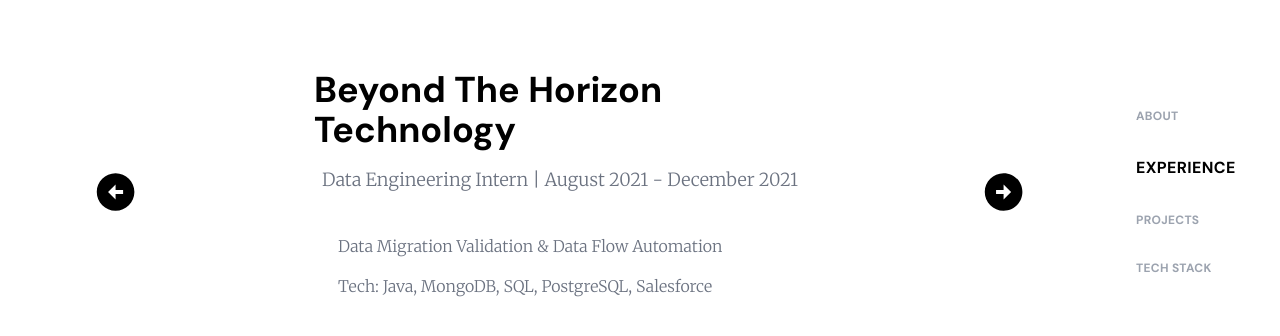
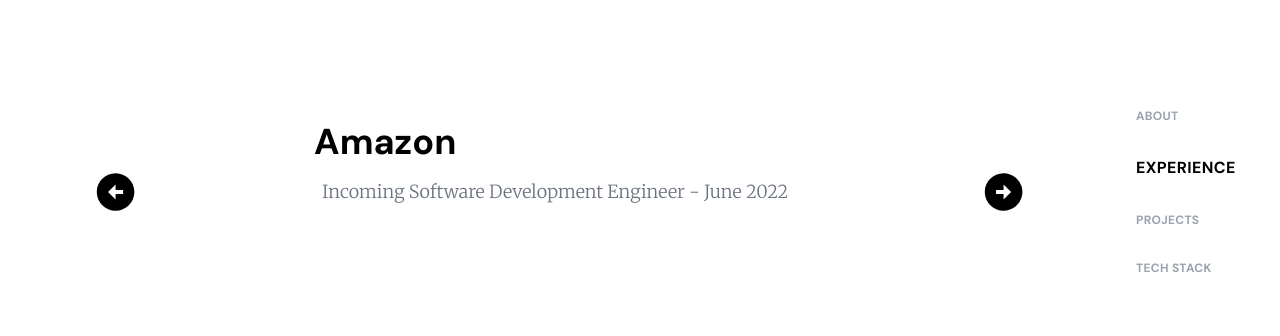
Before and after one commit to davidk101/portfolio, a React (Create React App) app: page /experience in a window 1280 px wide. Shown: the part 232-568 px from the top of the page. Built offline with nearby package versions, Linux system fonts and the light colour scheme.

Commit message:
update work experience for 2022

```diff
--- a/src/pages/about.js
+++ b/src/pages/about.js
@@ -22,10 +22,7 @@ const About = ({ setPage, pageVariants, pageTransition }) => {
                     </h1>
                     <p className="sm:ml-1 text-base mt-6 sm:mt-12 sm:text-xl font-serif text-gray-500">
                         <p className = "my-5">
-                            Hey there! My name is David Kumar and I am a Senior graduating in May of 2022 with a B.S. in Computer Engineering from The University of Texas at Dallas.
-                        </p>
-                        <p className = "my-5">
-                            With my experience, I have a proven track record of delivering optimal, scalable solutions using a diverse set of software tools.
+                            Hey there! I am an AWS-Certified, five-time tech intern with several apps that have amassed hundreds of users - one of which was acquired in August'21 by a company with $1,000,000,000 in assets.
                         </p>
                     </p>
 
--- a/src/pages/experience.js
+++ b/src/pages/experience.js
@@ -10,10 +10,22 @@ const Work = ({ setPage, pageVariants, pageTransition }) => {
 
     const workList = [
         {
+            head1: "Amazon",
+            head2: "Incoming Software Development Engineer - June 2022",
+            body1: "",
+            body2: "",
+        },
+        {
             head1: "Beyond The Horizon Technology",
-            head2: "Data Engineering Intern | August 2021 - December 2021",
-            body1: "Data Migration Validation & Data Flow Automation",
-            body2: "Tech: Java, MongoDB, SQL, PostgreSQL, Salesforce",
+            head2: "Software Engineering Intern | January - May 2022",
+            body1: "Kubernetes-native CI/CD pipeline development\n",
+            body2: "Tech: Java, OpenShift, AWS, Tekton",
+        },
+        {
+            head1: "Beyond The Horizon Technology",
+            head2: "Data Engineering Intern | August - December 2021",
+            body1: "Enterprise Architecture",
+            body2: "Tech: Bash, Python, AWS, SQL",
         },
         {
             head1: "NCR Corporation",
--- a/src/pages/projects.js
+++ b/src/pages/projects.js
@@ -24,7 +24,7 @@ const Projects = ({ setPage, pageVariants, pageTransition }) => {
             title: "Playback Speed Control",
             description1:
                 "Google Chrome extension to scrub the playback speed of Blackboard Collaborate videos.",
-            description2: "60+ weekly users on the Chrome Webstore.",
+            description2: "200+ weekly users on the Chrome Webstore.",
             github: "https://github.com/davidk101/playback-speed-control",
             website:
                 "https://chrome.google.com/webstore/detail/blackboard-collaborate-pl/llnbibipjggpeacamkhgkkebjgjaahjb",
@@ -50,15 +50,6 @@ const Projects = ({ setPage, pageVariants, pageTransition }) => {
         },
         {
             image: "",
-            title: "Cryptobite Server",
-            description1:
-                "Blockchain implementation for an iOS App that allows users to use Proof-Of-Stake algorithms to invest in a real-time cryptocurrency market.",
-            description2:"Tech Stack: Go",
-            github: "https://github.com/davidk101/cyptobite-server",
-            website: "https://github.com/davidk101/cyptobite-server",
-        },
-        {
-            image: "",
             title: "Cardstock",
             description1:"Real-time Labor-As-A-Service application that enables users to find, request and and pay for services.",
             description2:"Tech Stack: Swift, Firebase",
@@ -78,7 +69,7 @@ const Projects = ({ setPage, pageVariants, pageTransition }) => {
             image: "",
             title: "Hold on!",
             description1:
-                "These are only a few of the projects I've worked on that are either deployed or near-deployed.",
+                "These are only a few of the projects I've worked on that are either deployed or nearly deployed.",
             description2: "I have 40+ repositories with several other projects that I'd love for you to check out!",
             github: "https://github.com/davidk101",
             website:
```
